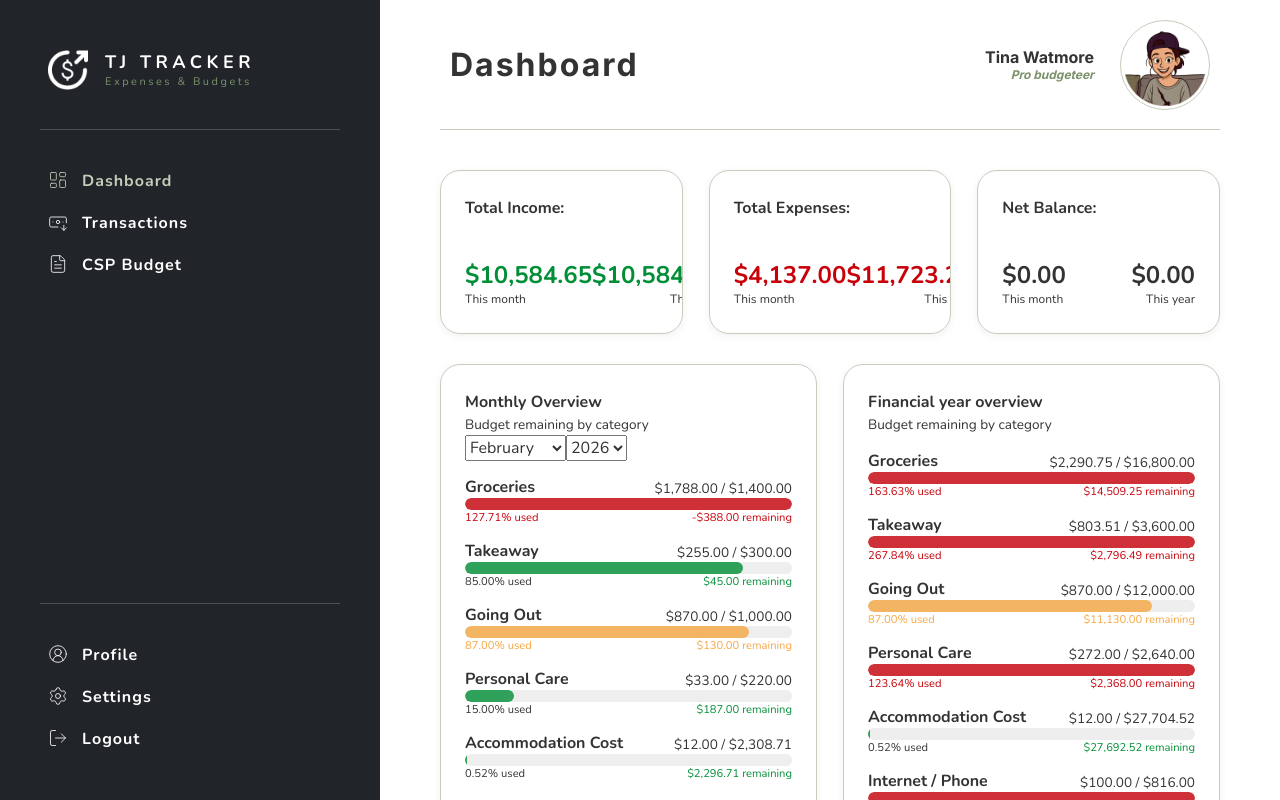
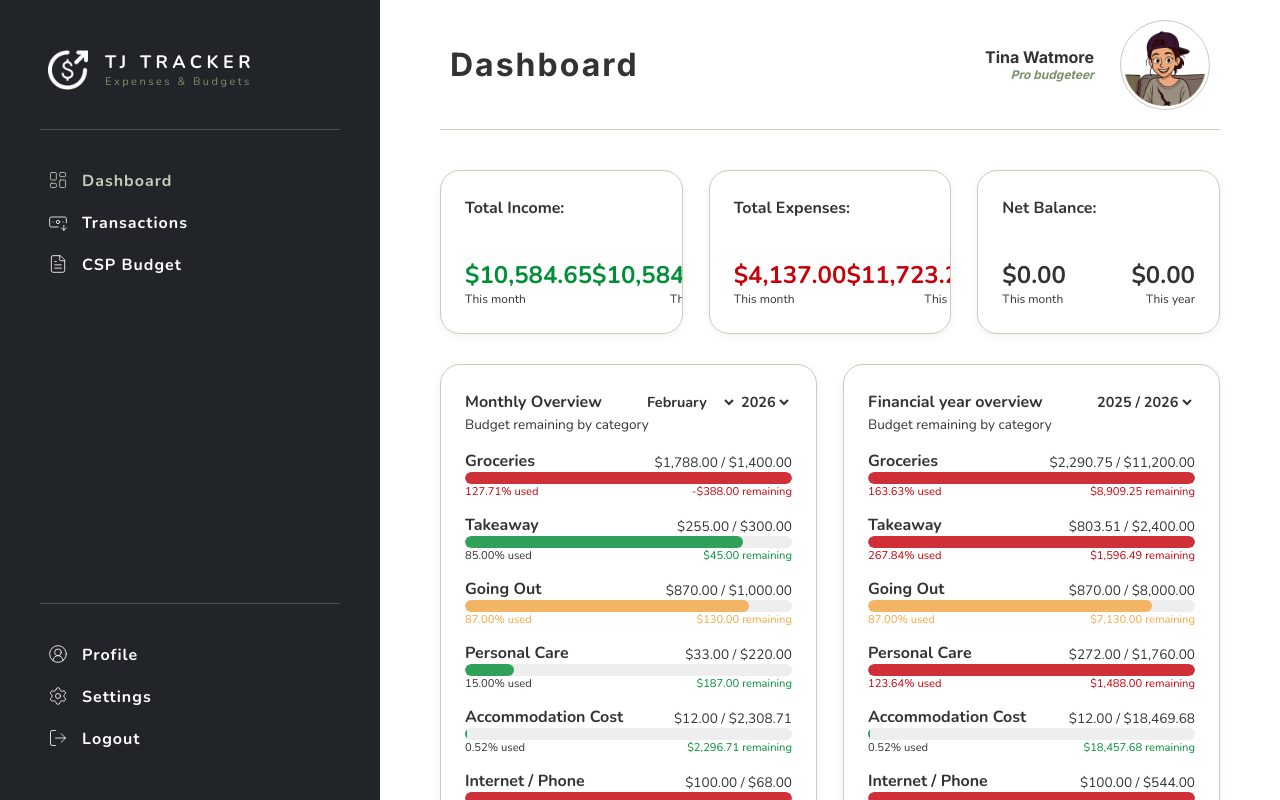
Before and after one commit to tina-watmore/expense-tracker, a Next.js app: page / in a window 1280 px wide. Shown: the top 800 px of the page. Built offline with nearby package versions, Linux system fonts and the light colour scheme.

Commit message:
working on dashboard on the monthly and yearly overviews

```diff
--- a/src/app/Dashboard.tsx
+++ b/src/app/Dashboard.tsx
@@ -14,12 +14,15 @@ import {
 import { useState, useEffect, useMemo } from "react";
 
 export const Dashboard = () => {
+    const years = generateYearsDescending(2023);
     const { transactions, groups } = useTransactions();
+    const { currentYear, currentMonth } = getCurrentDate();
     const { startDate, endDate } = getFinancialYearRange();
-    const { currentYear, currentMonth } = getCurrentDate();
+    const [selectedFinancialYear, setSelectedFinancialYear] = useState();
     const [selectedYear, setSelectedYear] = useState(currentYear);
     const [selectedMonth, setSelectedMonth] = useState(currentMonth);
-    const years = generateYearsDescending(2024);
+    const [selectedFinYearStart, setSelectedFinYearStart] = useState<Date>(startDate);
+    const [selectedFinYearEnd, setSelectedFinYearEnd] = useState<Date>(endDate);
 
     const monthlyExpenseTotal = useMemo(() => {
       return transactions.filter(t => isInCurrentMonth(
@@ -59,8 +62,17 @@ export const Dashboard = () => {
         .reduce((total, t) => total + t.amount, 0)
     }, [transactions]);
 
+    useEffect(() => {
+      const { startDate, endDate } = getFinancialYearRange(selectedFinancialYear);
+      setSelectedFinYearStart(startDate);
+      setSelectedFinYearEnd(endDate);
+    }, [selectedFinancialYear]);
+
     return (
       <>
+
+        {/* card summaries */}
+
         <div className="bg-cards-wrapper">
           <div className="bg-card">
             <div className="title">
@@ -108,7 +120,11 @@ export const Dashboard = () => {
             </div>
           </div>
         </div>
+
         <div className="progress-overview-wrapper">
+
+          {/* monthly overview */}
+
           <div className="progress-overview half-width">
             <div className="header">
               <div className="title">Monthly Overview</div>
@@ -116,7 +132,6 @@ export const Dashboard = () => {
               <div className="filter">
                 <select
                   className="sort-by-filter"
-                  id="sort-by-month"
                   value={selectedMonth}
                   onChange={e => setSelectedMonth(e.target.value as any)}
                 >
@@ -194,31 +209,48 @@ export const Dashboard = () => {
               }
             </div>
           </div>
+
+          {/* yearly overview */}
+
           <div className="progress-overview half-width">
             <div className="header">
               <div className="title">Financial year overview</div>
               <span className="sub-title">Budget remaining by category</span>
+              <div className="filter">
+                <select
+                  id="sort-by-fin-year"
+                  className="sort-by-filter"
+                  value={selectedFinancialYear}
+                  onChange={e => setSelectedFinancialYear(Number(e.target.value))}
+                >
+                  {
+                    years.map((y, index) => {
+                      if(currentMonth <= 6 && index === 0) return; // removing next financial year
+                      return <option key={index} value={y}>{`${y} / ${y + 1}`}</option>
+                    })
+                  }
+                  <option value="123">123</option>
+
+                </select>
+              </div>
             </div>
             <div className="content">
               {
                   groups
                     .filter(g => g.id === 1 || g.id === 2)
                     .map(g => (g.categories.map((c) => {
-                      // setting up year selection -
-                      const selectedYear = 2023;
-                      const {startDate, endDate} = getFinancialYearRange()
 
                       const categorySpend = transactions
                         .filter(t => t.groupId === g.id && t.categoryId === c.id)
                         .filter(t => isDateBetween(
                           t.date,
-                          toISODate(startDate),
-                          toISODate(endDate)
+                          toISODate(selectedFinYearStart),
+                          toISODate(selectedFinYearEnd)
                         ))
                         .reduce((total, item) => total + item.amount, 0);
 
                       let currentMonth = new Date().getMonth();
-                      if(!selectedYear) {
+                      if(!selectedFinancialYear) {
                         currentMonth <= 5 ? (currentMonth += 7) : (currentMonth -= 5);
                       } else {
                         currentMonth = 12;
--- a/src/data/transactions.json
+++ b/src/data/transactions.json
@@ -392,6 +392,15 @@
       "purchasedBy": "Combined",
       "groupId": 1,
       "categoryId": 1
+    },
+    {
+      "id": 42,
+      "createdDate": "2026-02-16T06:18:28.421Z",
+      "date": "2025-01-16",
+      "amount": 1235,
+      "purchasedBy": "Combined",
+      "groupId": 1,
+      "categoryId": 2
     }
   ]
 }
--- a/src/styles/site.scss
+++ b/src/styles/site.scss
@@ -416,11 +416,27 @@ header {
       }
       .header {
         padding-bottom: 15px;
+        position: relative;
+        padding-right: 100px;
         .title {
           font-weight: 700;
         }
         .sub-title {
           font-size: .85rem;
+        }
+        .filter {
+          position: absolute;
+          right: 0;
+          top: 0;
+          width: 158px;
+          text-align: right;
+        }
+        select {
+          border: none;
+          background: none;
+          outline: none;
+          font-size: .9rem;
+          font-weight: 700;
         }
       }
 
--- a/src/utils/helperFunctions.ts
+++ b/src/utils/helperFunctions.ts
@@ -54,8 +54,9 @@ export function getFinancialYearRange(selectedYear?: number) {
 
   // selected financial year
   if(selectedYear) {
+    console.log("added selected year: ", selectedYear);
     startDate = new Date(selectedYear, 6, 1)
-    endDate = new Date((selectedYear + 1) + 1, 5, 30)
+    endDate = new Date(selectedYear + 1, 5, 30)
   }
 
   return {
@@ -89,8 +90,9 @@ export function toISODate(date: Date) {
 }
 
  export const generateYearsDescending = (startYear: number) => {
-  const currentYear = new Date().getFullYear()
-  const years = []
+  const now = new Date();
+  let currentYear = now.getFullYear();
+  const years = [];
 
   for (let year = currentYear; year >= startYear; year--) {
     years.push(year)
```
Also changed, not shown: notes/To do.md (added, +52 -0 lines).
